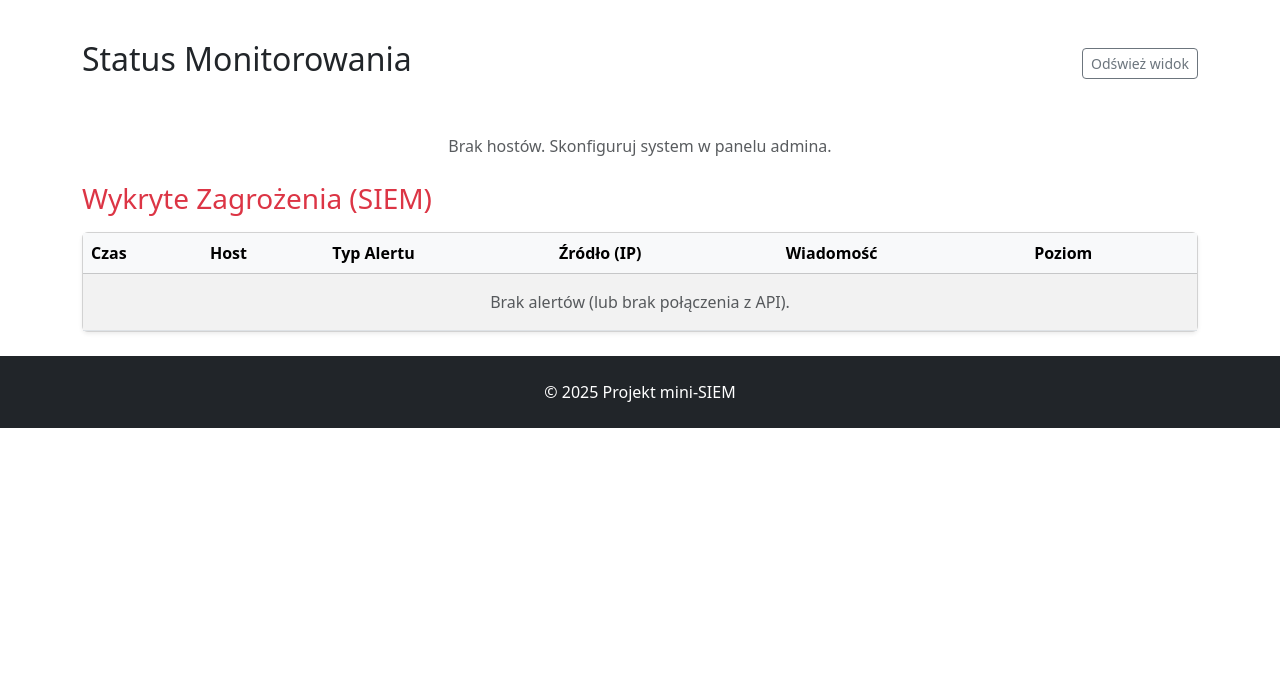
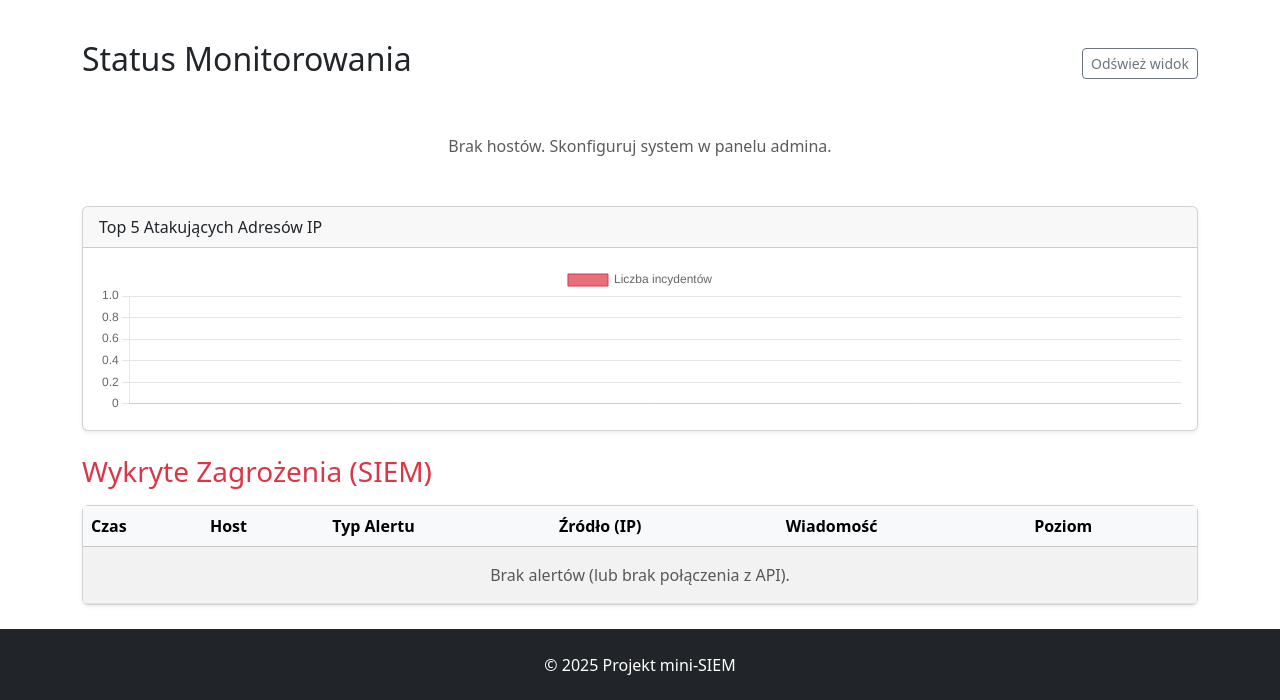
Before and after one commit to mujben/mini-SIEM, a Flask app: page / in a window 1280 px wide. Shown: the part 56-756 px from the top of the page. Run offline with Flask 3, Linux system fonts and the light colour scheme; the visitor is signed in with stand-in values (Sample User, id 1); data that the repository does not hold is empty.

Commit message:
added top 5 attacker IPs chart

```diff
--- a/app/blueprints/api/hosts.py
+++ b/app/blueprints/api/hosts.py
@@ -239,3 +239,15 @@ def get_recent_alerts():
     # Return 20 most recent alerts
     alerts = Alert.query.order_by(Alert.timestamp.desc()).limit(20).all()
     return jsonify([a.to_dict() for a in alerts])
+
+@api_bp.route("/stats/top-ips", methods=["GET"])
+def get_top_ips():
+    #import to count IP addresses
+    from sqlalchemy import func
+
+    stats = db.session.query(
+        Alert.source_ip,
+        func.count(Alert.id).label('total')
+    ).group_by(Alert.source_ip).order_by(func.count(Alert.id).desc()).limit(5).all()
+
+    return jsonify([{"ip": s[0], "count": s[1]} for s in stats])
--- a/app/static/js/api.js
+++ b/app/static/js/api.js
@@ -121,3 +121,11 @@ export async function fetchAlerts() {
     if(!res.ok) throw new Error('Błąd pobierania alertów');
     return await res.json();
 }
+
+
+// fetch top 5 IPs chart
+export async function fetchTopIPStats() {
+    const res = await fetch("/api/stats/top-ips");
+    if(!res.ok) throw new Error("Błąd pobierania statystyk.");
+    return await res.json();
+}
--- a/app/static/js/dashboard.js
+++ b/app/static/js/dashboard.js
@@ -1,6 +1,6 @@
 import { createEl, clearContainer } from './dom.js';
 import { fetchHosts, checkHostStatus, triggerLogFetch } from './api.js';
-import { fetchAlerts } from './api.js';
+import { fetchAlerts, fetchTopIPStats } from './api.js';
 
 const hostsContainer = document.getElementById('hostsContainer');
 const alertsBody = document.getElementById('alertsBody');
@@ -9,6 +9,7 @@ export async function initDashboard() {
     if (!hostsContainer) return;
 
     await refreshHostsList();
+    await initStatsChart();
 
     if (alertsBody) {
         await refreshAlertsTable();
@@ -166,3 +167,31 @@ async function refreshAlertsTable() {
         console.error("Błąd tabeli alertów:", err);
     }
 }
+
+// process top 5 IPs chart
+async function initStatsChart() {
+    const ctx = document.getElementById('topIpsChart');
+    if(!ctx) return;
+
+    try {
+        const data = await fetchTopIPStats();
+        new Chart(ctx, {
+            type: 'bar',
+            data: {
+                labels: data.map(item => item.ip),
+                datasets: [{
+                    label: 'Liczba incydentów',
+                    data: data.map(item => item.count),
+                    backgroundColor: 'rgba(220, 53, 69, 0.7)',
+                    borderColor: 'rgb(220, 53, 69)',
+                    borderWidth: 1
+                }]
+            },
+            options: {
+                responsive: true,
+                maintainAspectRatio: false,
+                scales: {y: {beginAtZero: true}}
+            }
+        });
+    } catch (err) {console.error("Błąd wykresu: ", err);}
+}
--- a/app/templates/base.html
+++ b/app/templates/base.html
@@ -7,6 +7,10 @@
     <title>{% block title %}mini-SEIM{% endblock %}</title>
     <link href="https://cdn.jsdelivr.net/npm/bootstrap@5.3.2/dist/css/bootstrap.min.css" rel="stylesheet">
     <link rel="stylesheet" href="{{ url_for('static', filename='css/style.css') }}">
+
+    <!-- library to draw chart with top IPs -->
+    <script src="https://cdn.jsdelivr.net/npm/chart.js"></script>
+
     <!-- Main modular script -->
     <script type="module" src="{{ url_for('static', filename='js/main.js') }}" defer></script>
 </head>
--- a/app/templates/index.html
+++ b/app/templates/index.html
@@ -19,6 +19,17 @@
         </div>
     </div>
 
+    <!-- Chart with top 5 attacker IPs -->
+    <div class="py-4">
+        <div class="col-md-12">
+            <div class="card shadow-sm h-100">
+                <div class="card-header ">Top 5 Atakujących Adresów IP</div>
+                <div class="card-body">
+                    <canvas id="topIpsChart" style="max-height: 300px;"></canvas>
+                </div>
+            </div>
+        </div>
+    </div>
     <!-- Section 2: Security Rapport -->
     <h3 class="mb-3 text-danger">Wykryte Zagrożenia (SIEM)</h3>
     <div class="card shadow-sm">
```
